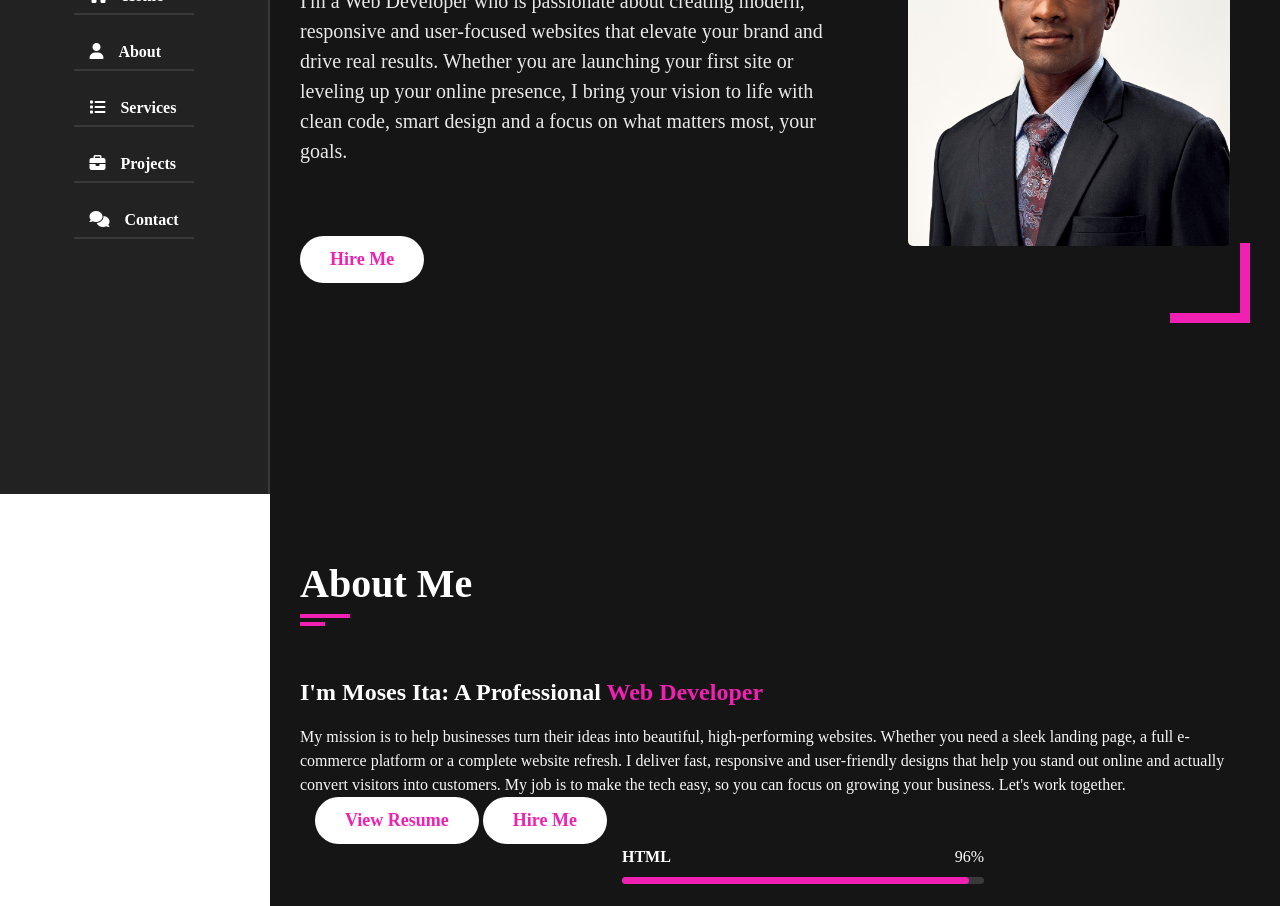
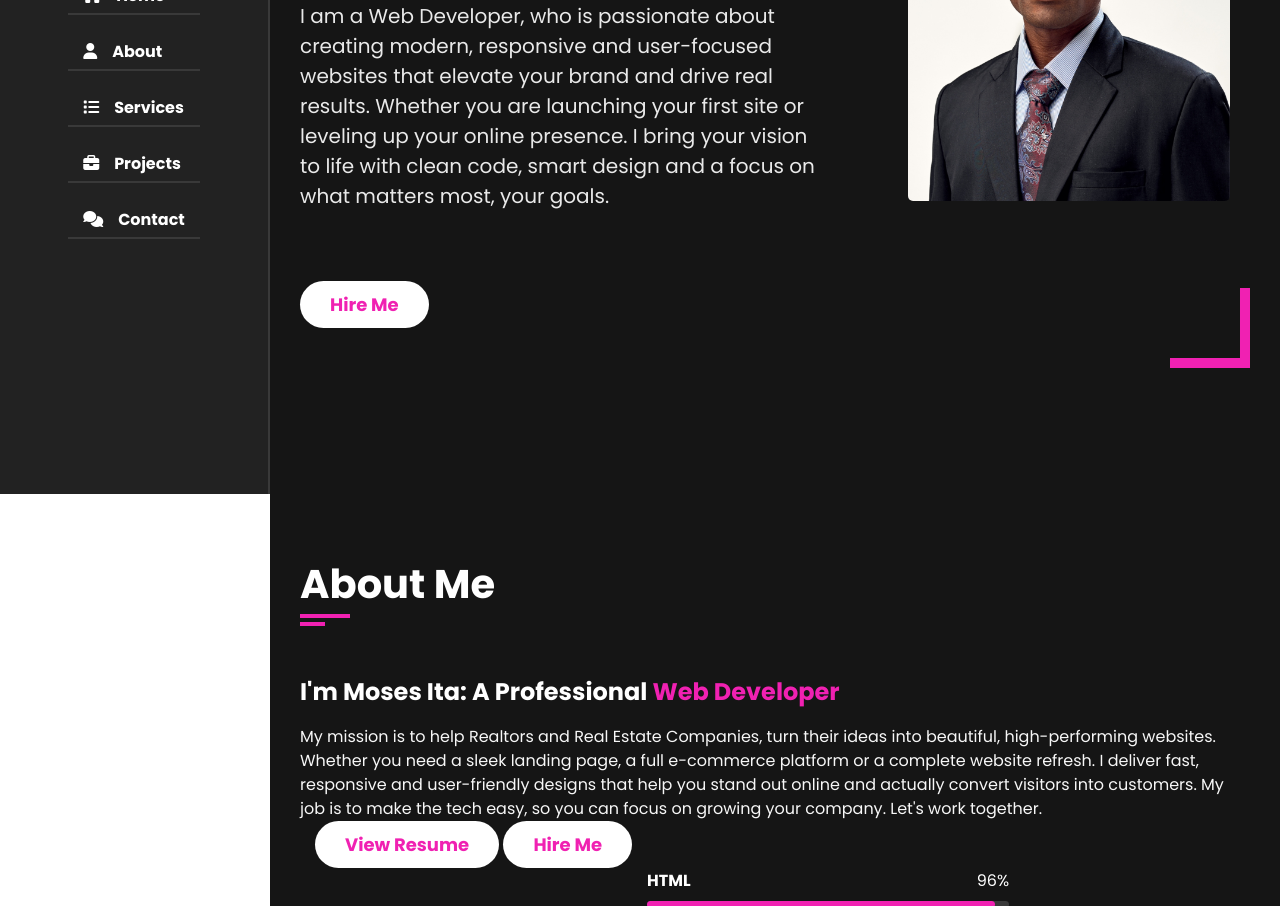
Before and after one commit to ZillMozeez/my-portfolio, a plain HTML site: page index.html in a window 1280 px wide. Shown: the part 306-1212 px from the top of the page. Drawn offline with nearby package versions, Linux system fonts and the light colour scheme; a script that the page names is missing.

Commit message:
Add files via upload

```diff
--- a/css/style.css
+++ b/css/style.css
@@ -1,5 +1,3 @@
-@import url('https://fonts.googleapis.com/css2?family=Poppins:wght@400;500;600;700&display=swap');
-
 :root
 {
     --bg-black-900: #f2f2fc;
@@ -24,7 +22,7 @@ body.dark {
 body {
     line-height: 1.5;
     font-size: 16px;
-    font-family: 'Poppins' sans-serif;
+    font-family: "Poppins", sans-serif;
 }
 
 * {
--- a/index.html
+++ b/index.html
@@ -16,6 +16,8 @@
     <link rel="stylesheet" href="css/skins/color-4.css" class="alternate-style" title="color-4" disabled>
     <link rel="stylesheet" href="css/skins/color-5.css" class="alternate-style" title="color-5" disabled>
     <link rel="stylesheet" href="css/style-switcher.css">
+    <!-- === GOOGLE FONT === -->
+     <link href="https://fonts.googleapis.com/css2?family=Poppins:wght@400;700&display=swap" rel="stylesheet">
 
 </head>
 <body class="dark">
@@ -55,7 +57,7 @@
                             </div>
                             <h1 class="hello">Hello, my name is <span class="name">Moses Ita</span></h1>
                             <!-- <h3 class="my-profession">I'm a <span class="typing">Web Developer</span></h3> -->
-                            <p>I'm a Web Developer who is passionate about creating modern, responsive and user-focused websites that elevate your brand and drive real results. Whether you are launching your first site or leveling up your online presence, I bring your vision to life with clean code, smart design and a focus on what matters most, your goals.</p>
+                            <p>I am a Web Developer, who is passionate about creating modern, responsive and user-focused websites that elevate your brand and drive real results. Whether you are launching your first site or leveling up your online presence. I bring your vision to life with clean code, smart design and a focus on what matters most, your goals.</p>
                             <a href="#contact" class="btn hire-me colors">Hire Me</a>
                         </div>
                         <div class="home-img padd-15">
@@ -79,7 +81,7 @@
                             <div class="row">
                                 <div class="about-text padd-15">
                                     <h3>I'm Moses Ita: A Professional <span>Web Developer</span></h3>
-                                    <p>My mission is to help businesses turn their ideas into beautiful, high-performing websites. Whether you need a sleek landing page, a full e-commerce platform or a complete website refresh. I deliver fast, responsive and user-friendly designs that help you stand out online and actually convert visitors into customers. My job is to make the tech easy, so you can focus on growing your business. Let's work together.</p>
+                                    <p>My mission is to help Realtors and Real Estate Companies, turn their ideas into beautiful, high-performing websites. Whether you need a sleek landing page, a full e-commerce platform or a complete website refresh. I deliver fast, responsive and user-friendly designs that help you stand out online and actually convert visitors into customers. My job is to make the tech easy, so you can focus on growing your company. Let's work together.</p>
                                 </div>
                             </div>
                             <div class="row">
@@ -258,7 +260,7 @@
                                 <div class="icon">
                                     <i class="fa fa-mobile-alt"></i>
                                 </div>
-                                <h4>Social Media Manager</h4>
+                                <h4>Search Engine Optimization</h4>
                                 <p>Lorem ipsum dolor sit amet consectetur, adipisicing elit. Delectus debitis deleniti eius reprehenderit hic. Aliquam!</p>
                             </div>
                         </div>
```
